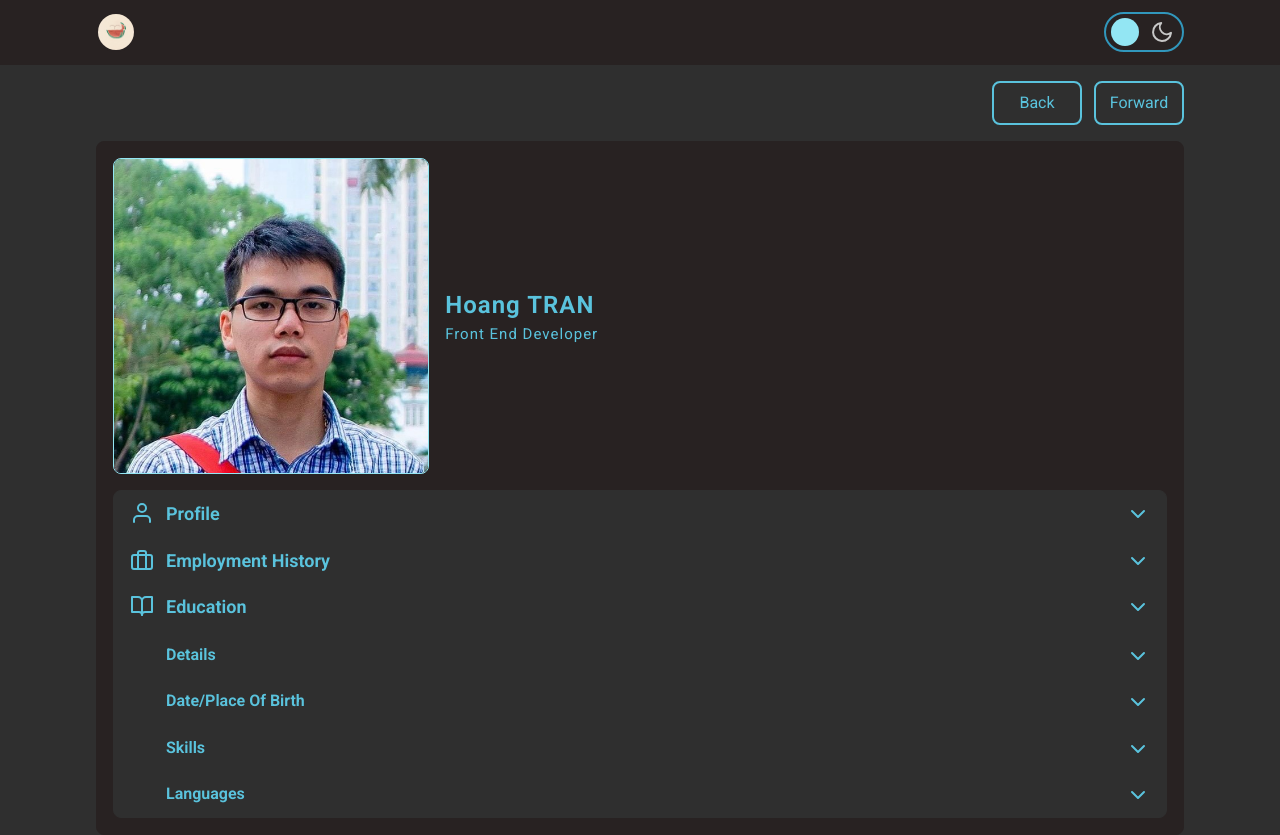
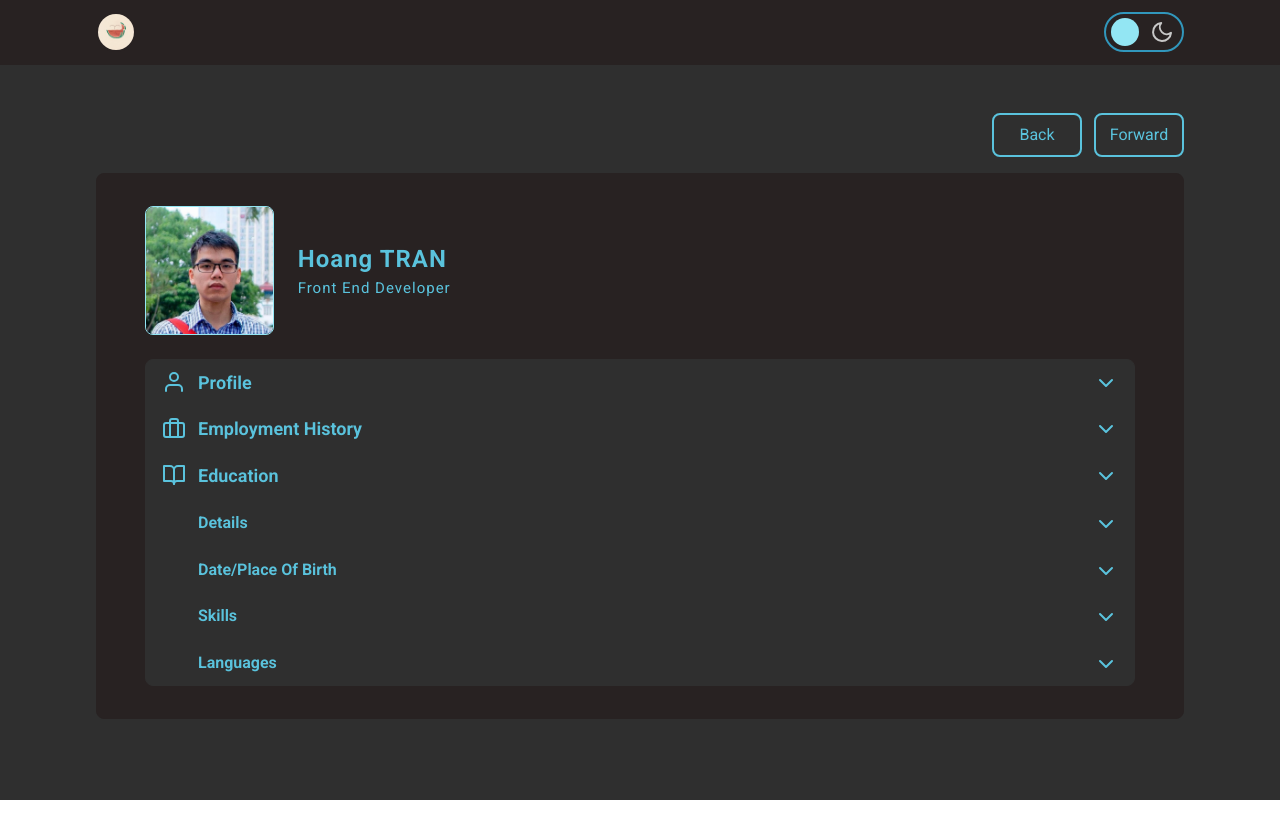
Before and after one commit to thewhalermelon/reactjsbaseproject, a React (Create React App) app: page /portfolio in a window 1280 px wide. After the commit the page ends 800 px from the top, so only its background shows below. Built offline with nearby package versions, Linux system fonts and the light colour scheme.

Commit message:
dev: working with portfolio body

```diff
--- a/src/assets/styles/_global.scss
+++ b/src/assets/styles/_global.scss
@@ -49,14 +49,6 @@ body {
     margin-left: auto;
     width: fit-content;
   }
-
-  @include media-breakpoint(md) {
-    padding: 1rem 3rem 0;
-  }
-
-  @include media-breakpoint(xl) {
-    padding: 1rem 6rem 0;
-  }
 }
 
 .btn {
@@ -71,3 +63,15 @@ body {
     cursor: pointer;
   }
 }
+
+@include media-breakpoint(md) {
+  .custom-container {
+    padding: 2rem 3rem;
+  }
+}
+
+@include media-breakpoint(xl) {
+  .custom-container {
+    padding: 3rem 6rem;
+  }
+}
--- a/src/assets/styles/_variables.scss
+++ b/src/assets/styles/_variables.scss
@@ -28,6 +28,6 @@ $breakpoints: (
   sm: 576px,
   md: 768px,
   lg: 992px,
-  xl: 1200px,
-  xxl: 1680px
+  xl: 1024px,
+  xxl: 1440px
 );
--- a/src/components/Accordion/Accordion.scss
+++ b/src/components/Accordion/Accordion.scss
@@ -105,3 +105,11 @@
     }
   }
 }
+
+@include media-breakpoint(md) {
+  .custom-container {
+    .accordion {
+      margin-top: 24px;
+    }
+  }
+}
--- a/src/components/Accordion/index.js
+++ b/src/components/Accordion/index.js
@@ -1,4 +1,4 @@
-import React from 'react';
+import React, { Fragment } from 'react';
 import { Accordion } from 'react-bootstrap';
 import * as Icon from 'react-feather';
 import './Accordion.scss';
@@ -32,7 +32,7 @@ const AccordionComponent = ({ data }) => {
               <ol>
                 {item.body.map((bodyItem, bodyIndex) => {
                   return (
-                    <>
+                    <Fragment key={bodyIndex}>
                       {bodyItem.title ? (
                         <li key={bodyIndex}>
                           <p>{bodyItem.title}</p>
@@ -50,7 +50,7 @@ const AccordionComponent = ({ data }) => {
                           })}
                         </ul>
                       )}
-                    </>
+                    </Fragment>
                   );
                 })}
               </ol>
--- a/src/components/Header/Header.scss
+++ b/src/components/Header/Header.scss
@@ -1,5 +1,4 @@
-@import '../../assets/styles/variables';
-@import '../../assets/styles/mixins';
+@import '../../assets/styles/app.scss';
 
 .header {
   background-color: var(--primary-background);
@@ -71,12 +70,16 @@
       }
     }
   }
+}
 
-  @include media-breakpoint(md) {
+@include media-breakpoint(md) {
+  .header {
     padding: 0.75rem 3rem;
   }
+}
 
-  @include media-breakpoint(xl) {
+@include media-breakpoint(xl) {
+  .header {
     padding: 0.75rem 6rem;
   }
 }
--- a/src/pages/Portfolio/Portfolio.scss
+++ b/src/pages/Portfolio/Portfolio.scss
@@ -1,6 +1,5 @@
 @import '../../assets/styles/app.scss';
 
-.custom-container {
 .portfolio {
   background-color: var(--primary-background);
   border: 1px solid var(--primary-border);
@@ -9,7 +8,7 @@
   margin-top: 1rem;
   padding: 1rem;
 
-    .header {
+  &_header {
     background-color: unset;
     border: none;
     padding: 0;
@@ -37,4 +36,35 @@
     }
   }
 }
+
+@include media-breakpoint(md) {
+  .portfolio {
+    padding: 1rem 2rem;
+
+    &_header {
+      .image {
+        width: 26%;
       }
+
+      .text {
+        padding-left: 2rem;
+      }
+    }
+  }
+}
+
+@include media-breakpoint(xl) {
+  .portfolio {
+    padding: 2rem 3rem;
+
+    &_header {
+      .image {
+        width: 13%;
+      }
+
+      .text {
+        padding-left: 1.5rem;
+      }
+    }
+  }
+}
--- /dev/null
+++ b/src/pages/Portfolio/PortfolioBody/index.js
@@ -0,0 +1,12 @@
+import React from 'react';
+
+const PortfolioBody = ({ data }) => {
+  return (
+    <div className='portfolio_body'>
+      <div className='main-column'></div>
+      <div className='side-column'></div>
+    </div>
+  );
+};
+
+export default PortfolioBody;
--- a/src/pages/Portfolio/index.js
+++ b/src/pages/Portfolio/index.js
@@ -4,6 +4,7 @@ import Accordion from '../../components/Accordion';
 import './Portfolio.scss';
 import { deepCopy } from '../../utils/utilities';
 import AccordionModel from './model/AccordionModel';
+import PortfolioBody from './PortfolioBody';
 
 const AccordionData = [
   {
@@ -131,7 +132,7 @@ const Portfolio = () => {
   return (
     dataFields && (
       <div className='portfolio'>
-        <div className='header'>
+        <div className='portfolio_header'>
           <img src={portrait} className='image' alt='portrait' />
           <div className='text'>
             <span className='name'>Hoang TRAN</span>
@@ -139,6 +140,7 @@ const Portfolio = () => {
           </div>
         </div>
         <Accordion data={dataFields} />
+        <PortfolioBody data={dataFields} />
       </div>
     )
   );
```
Lines whose indentation alone changed are shown as unchanged.
